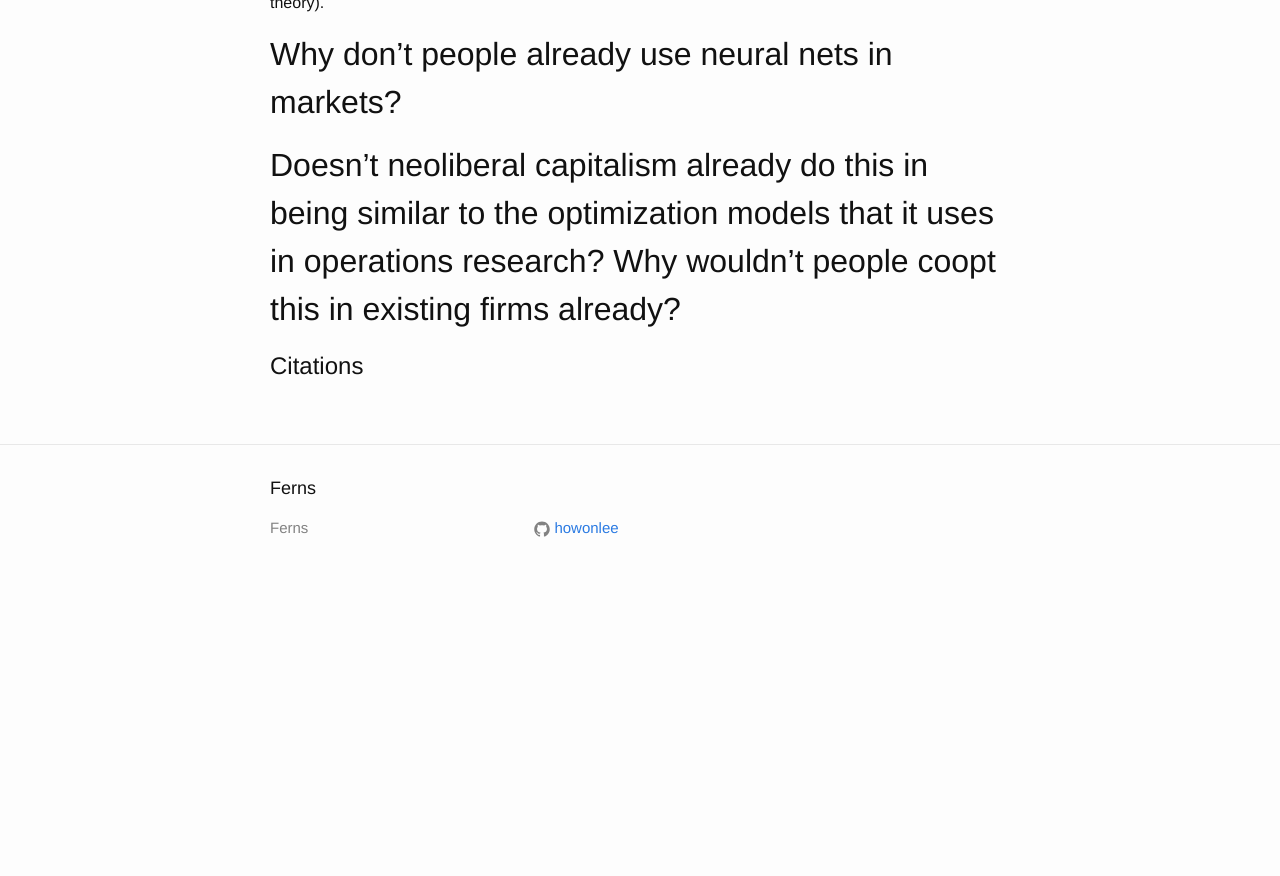
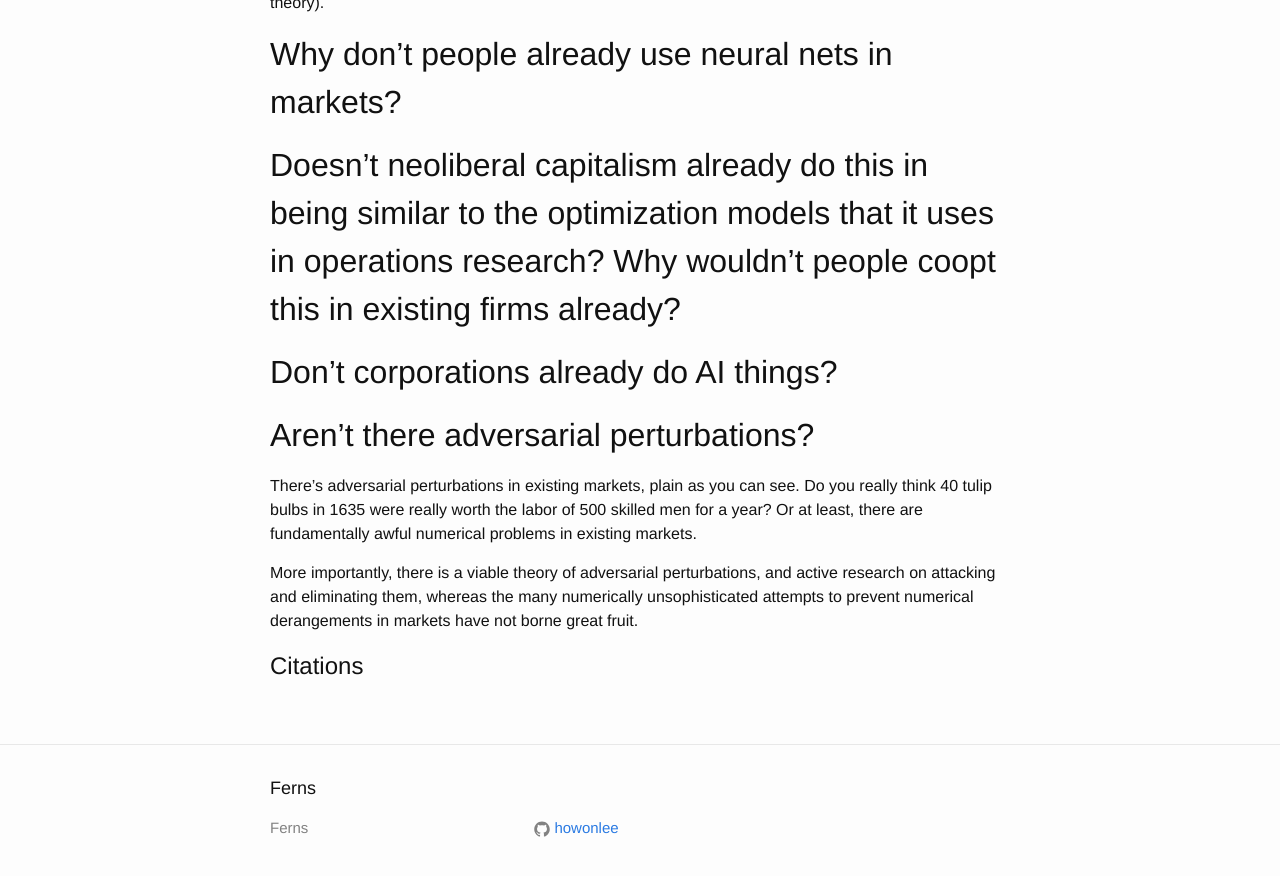
Before and after one commit to howonlee/howonlee.github.io, a Jekyll site: the page built from _posts/2018-01-03-Your%20Market%20Can%27t%20Learn%20XOR.md, in a window 1280 px wide and 900 px high, scrolled down 3842 px. Shown: the top 876 px of the window. Built offline with Jekyll 4.4.1, drawn with Linux system fonts in a browser that asks for light colours; before the commit the page ends 4442 px from its top, so only the background shows below that; some of the changed text lies outside the part shown.

Commit message:
lol some work

```diff
--- a/_posts/2018-01-03-Your%20Market%20Can%27t%20Learn%20XOR.md
+++ b/_posts/2018-01-03-Your%20Market%20Can%27t%20Learn%20XOR.md
@@ -62,5 +62,14 @@
 Doesn't neoliberal capitalism already do this in being similar to the optimization models that it uses in operations research? Why wouldn't people coopt this in existing firms already?
 ---
 
+Don't corporations already do AI things?
+---
+
+Aren't there adversarial perturbations?
+---
+There's adversarial perturbations in existing markets, plain as you can see. Do you really think 40 tulip bulbs in 1635 were really worth the labor of 500 skilled men for a year? Or at least, there are fundamentally awful numerical problems in existing markets.
+
+More importantly, there is a viable theory of adversarial perturbations, and active research on attacking and eliminating them, whereas the many numerically unsophisticated attempts to prevent numerical derangements in markets have not borne great fruit.
+
 Citations
 ===
```
Also changed, not shown: other parts of _posts/2018-01-03-Your%20Market%20Can%27t%20Learn%20XOR.md (+1 -1 lines).
